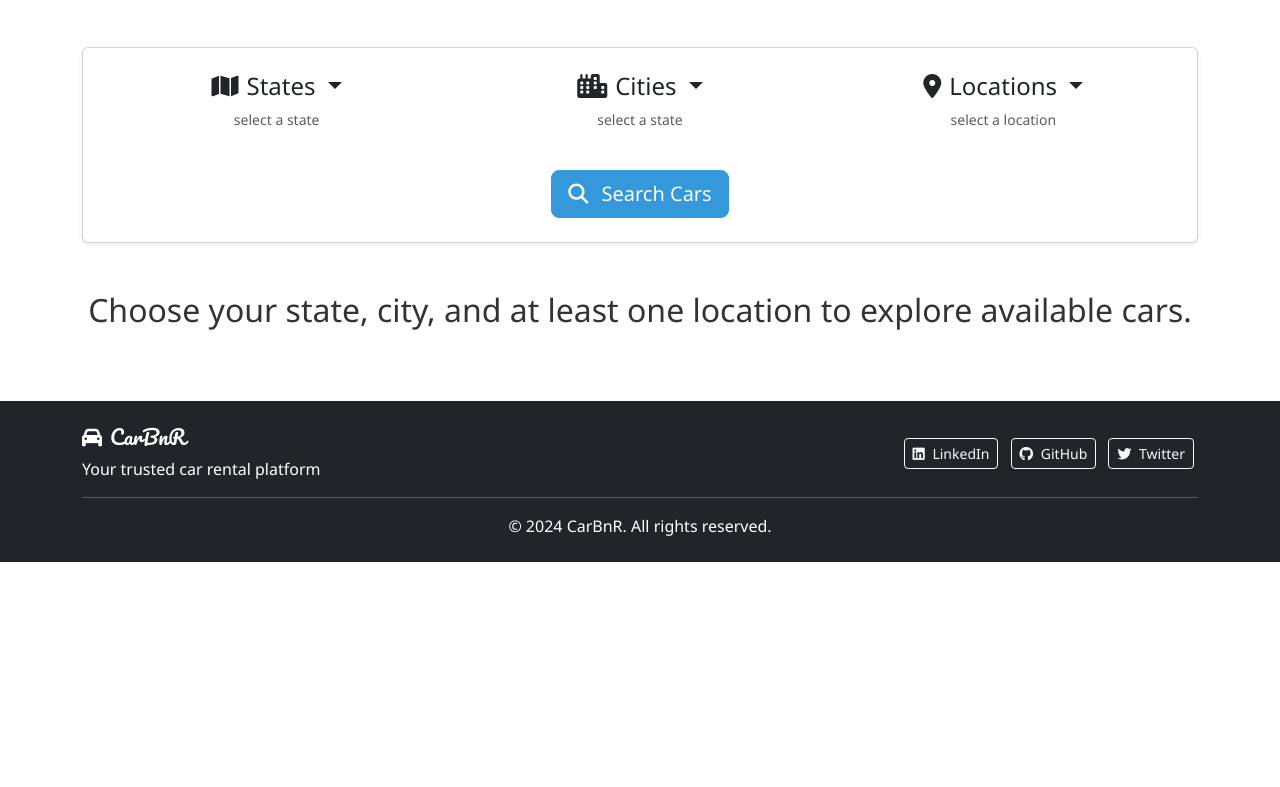
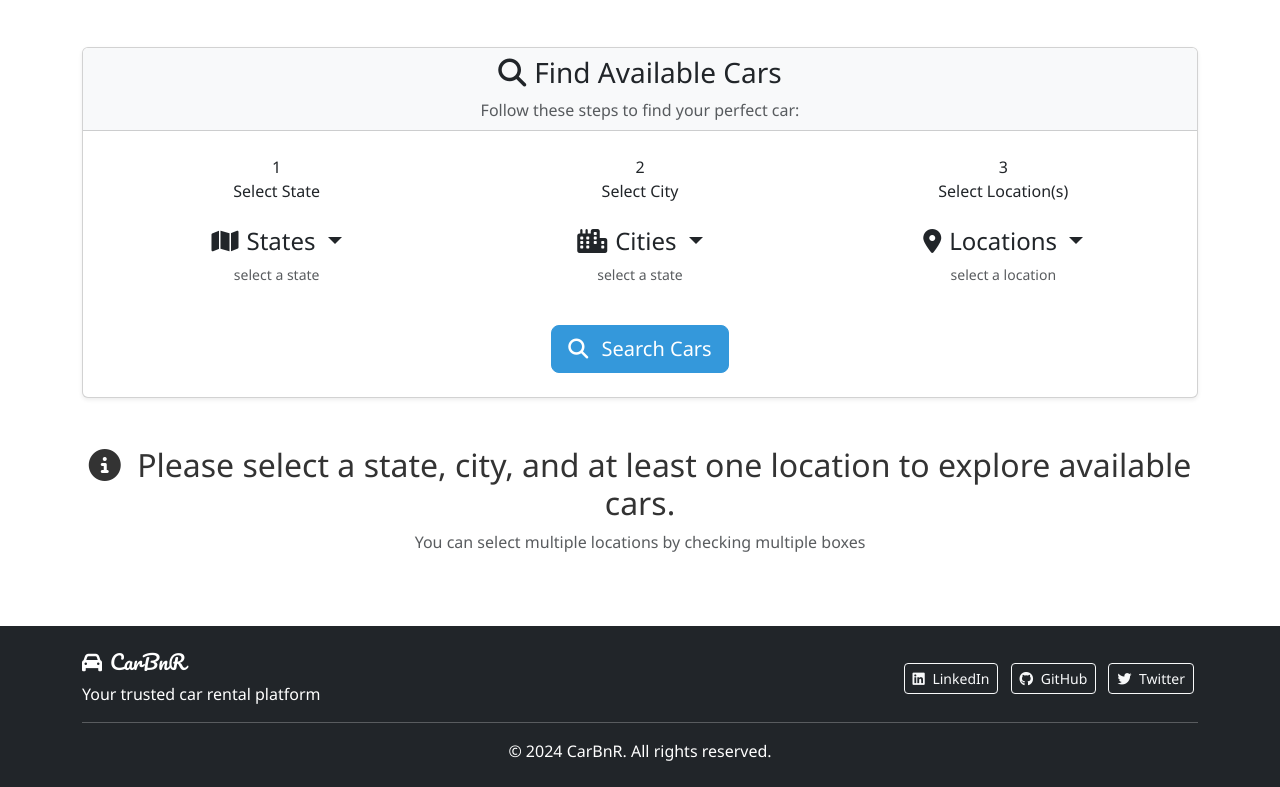
Before and after one commit to OMARAMO77/CarBnR_v5, a Python web app: template carapp/templates/select_cars.html in a window 1280 px wide. Shown: the part 392-1179 px from the top of the page. Before the commit the page ends 954 px from the top, so only its background shows below. Run offline with Jinja, Linux system fonts and the light colour scheme; the template is opened without the code that fills it, so the values that code supplies are empty.

Commit message:
select_cars.html

```diff
--- a/carapp/templates/select_cars.html
+++ b/carapp/templates/select_cars.html
@@ -37,7 +37,7 @@
           </li>
           <li class="nav-item">
             <button id="darkModeToggle" class="btn btn-outline-light btn-sm ms-2">
-              <i class="fas fa-moon"></i>
+              <i class="fas fa-moon"></i> Dark Mode
             </button>
           </li>
           <li class="nav-item">
@@ -61,7 +61,37 @@
   <div class="container my-5">
     <section class="filters mb-5">
       <div class="card shadow-sm">
+        <div class="card-header bg-light">
+          <h3 class="card-title mb-0 text-center">
+            <i class="fas fa-search me-2"></i>Find Available Cars
+          </h3>
+          <p class="text-muted text-center mb-0 mt-2">
+            Follow these steps to find your perfect car:
+          </p>
+        </div>
         <div class="card-body p-4">
+          <!-- Step Indicators -->
+          <div class="row mb-4">
+            <div class="col-md-4 text-center">
+              <div class="step-indicator active" id="step1">
+                <div class="step-number">1</div>
+                <div class="step-label">Select State</div>
+              </div>
+            </div>
+            <div class="col-md-4 text-center">
+              <div class="step-indicator" id="step2">
+                <div class="step-number">2</div>
+                <div class="step-label">Select City</div>
+              </div>
+            </div>
+            <div class="col-md-4 text-center">
+              <div class="step-indicator" id="step3">
+                <div class="step-number">3</div>
+                <div class="step-label">Select Location(s)</div>
+              </div>
+            </div>
+          </div>
+
           <div class="row text-center d-flex align-items-center">
             <div class="col-md-4 mb-3">
               <div class="dropdown">
@@ -99,7 +129,7 @@
                 <h4 class="dropdown-toggle filter-title" id="locationsDropdown" data-bs-toggle="dropdown" aria-expanded="false">
                   <i class="fas fa-map-marker-alt me-2"></i>Locations
                 </h4>
-                <small class="companies text-muted d-block">select a location</small>
+                <small class="companies text-muted d-block">select one or more locations</small>
                 <div class="dropdown-menu p-3" style="max-height: 200px; overflow-y: auto;" aria-labelledby="locationsDropdown">
                   <ul class="list-unstyled" id="locationsList">
                     <!-- Locations will be loaded here -->
@@ -118,8 +148,12 @@
     </section>
 
     <!-- Results Section -->
-    <div class="text-center mb-4">
-      <h2 class="carHeading" id="carHeading">Choose your state, city, and at least one location to explore available cars.</h2>
+    <div class="text-center mb-4" id="resultsHeader">
+      <h2 class="carHeading" id="carHeading">
+        <i class="fas fa-info-circle me-2"></i>
+        Please select a state, city, and at least one location to explore available cars.
+      </h2>
+      <p class="text-muted">You can select multiple locations by checking multiple boxes</p>
     </div>
     <section class="cars row justify-content-center">
       <!-- Cars will be loaded here -->
```
